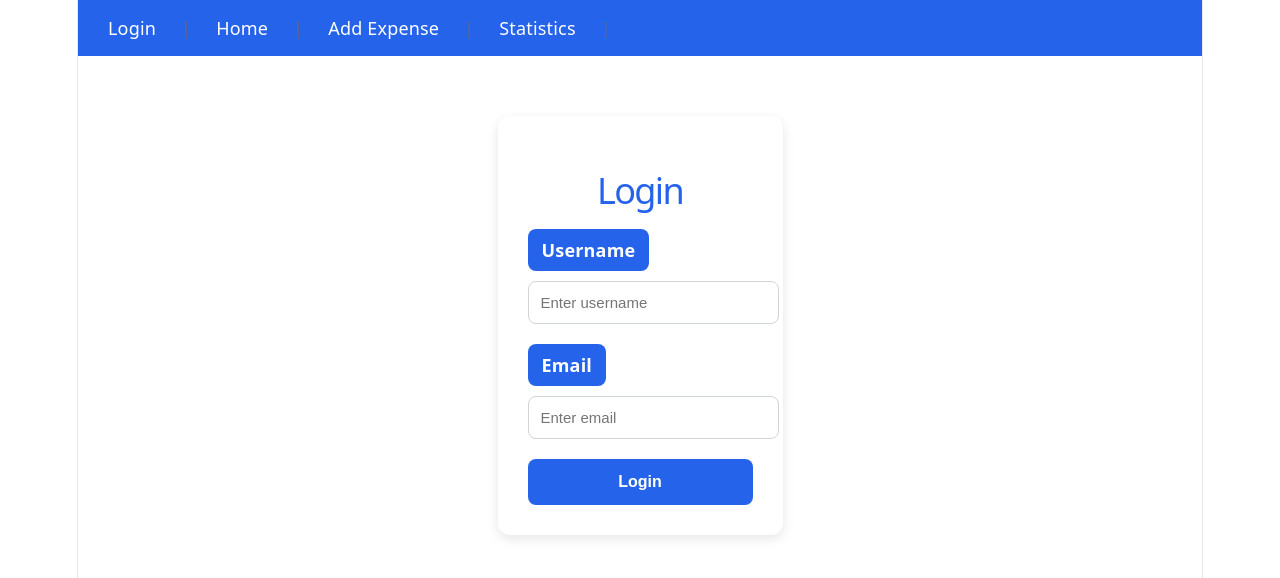
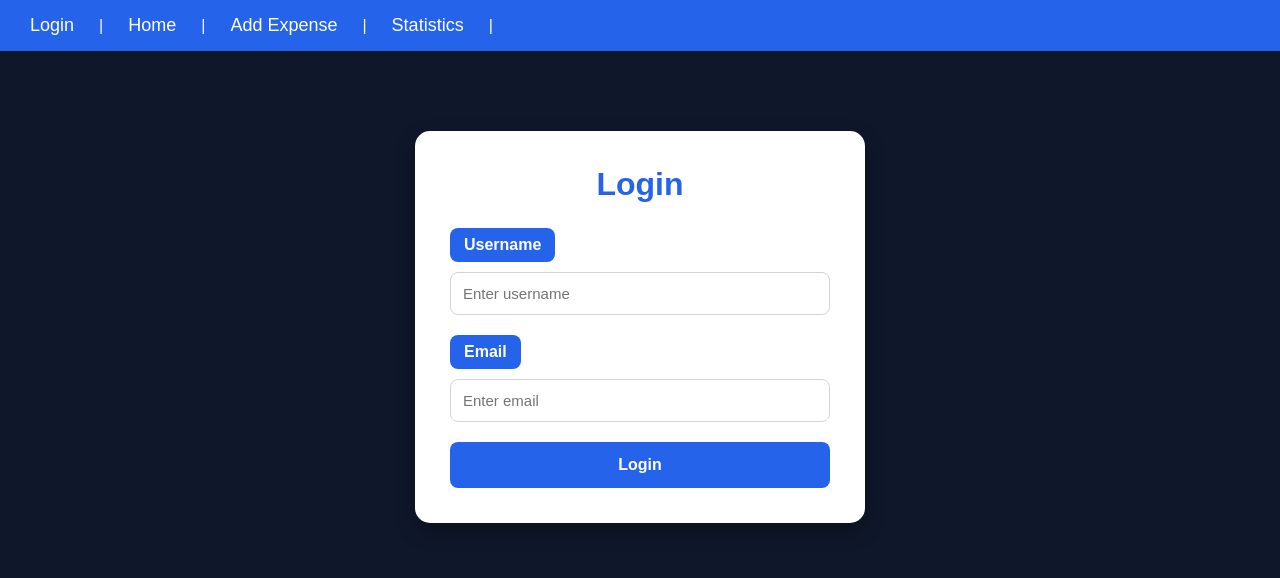
Before and after one commit to Yaswanth-9491/Expense-tracker, a React (Vite) app: page / in a window 1280 px wide. Shown: the top 578 px of the page. Built offline with nearby package versions, Linux system fonts and the light colour scheme.

Commit message:
Improve login page styling

```diff
--- a/src/Pages/Login.css
+++ b/src/Pages/Login.css
@@ -1,14 +1,13 @@
 .login-container {
   max-width: 450px;
-  margin: 60px auto;
-  padding: 30px;
+  margin: 80px auto;
+  padding: 35px;
 
   background: white;
-  border-radius: 12px;
+  border-radius: 15px;
 
-  box-shadow: 0 4px 12px rgba(0, 0, 0, 0.1);
+  box-shadow: 0 8px 20px rgba(0, 0, 0, 0.3);
 }
-
 .login-title {
   text-align: center;
   margin-bottom: 25px;
--- a/src/index.css
+++ b/src/index.css
@@ -1,111 +1,15 @@
-:root {
-  --text: #6b6375;
-  --text-h: #08060d;
-  --bg: #fff;
-  --border: #e5e4e7;
-  --code-bg: #f4f3ec;
-  --accent: #aa3bff;
-  --accent-bg: rgba(170, 59, 255, 0.1);
-  --accent-border: rgba(170, 59, 255, 0.5);
-  --social-bg: rgba(244, 243, 236, 0.5);
-  --shadow:
-    rgba(0, 0, 0, 0.1) 0 10px 15px -3px, rgba(0, 0, 0, 0.05) 0 4px 6px -2px;
-
-  --sans: system-ui, 'Segoe UI', Roboto, sans-serif;
-  --heading: system-ui, 'Segoe UI', Roboto, sans-serif;
-  --mono: ui-monospace, Consolas, monospace;
-
-  font: 18px/145% var(--sans);
-  letter-spacing: 0.18px;
-  color-scheme: light dark;
-  color: var(--text);
-  background: var(--bg);
-  font-synthesis: none;
-  text-rendering: optimizeLegibility;
-  -webkit-font-smoothing: antialiased;
-  -moz-osx-font-smoothing: grayscale;
-
-  @media (max-width: 1024px) {
-    font-size: 16px;
-  }
-}
-
-@media (prefers-color-scheme: dark) {
-  :root {
-    --text: #9ca3af;
-    --text-h: #f3f4f6;
-    --bg: #16171d;
-    --border: #2e303a;
-    --code-bg: #1f2028;
-    --accent: #c084fc;
-    --accent-bg: rgba(192, 132, 252, 0.15);
-    --accent-border: rgba(192, 132, 252, 0.5);
-    --social-bg: rgba(47, 48, 58, 0.5);
-    --shadow:
-      rgba(0, 0, 0, 0.4) 0 10px 15px -3px, rgba(0, 0, 0, 0.25) 0 4px 6px -2px;
-  }
-
-  #social .button-icon {
-    filter: invert(1) brightness(2);
-  }
+* {
+  margin: 0;
+  padding: 0;
+  box-sizing: border-box;
 }
 
 body {
-  margin: 0;
+  font-family: Arial, sans-serif;
+  background: #0f172a;
+  color: white;
 }
 
 #root {
-  width: 1126px;
-  max-width: 100%;
-  margin: 0 auto;
-  text-align: center;
-  border-inline: 1px solid var(--border);
-  min-height: 100svh;
-  display: flex;
-  flex-direction: column;
-  box-sizing: border-box;
+  min-height: 100vh;
 }
-
-h1,
-h2 {
-  font-family: var(--heading);
-  font-weight: 500;
-  color: var(--text-h);
-}
-
-h1 {
-  font-size: 56px;
-  letter-spacing: -1.68px;
-  margin: 32px 0;
-  @media (max-width: 1024px) {
-    font-size: 36px;
-    margin: 20px 0;
-  }
-}
-h2 {
-  font-size: 24px;
-  line-height: 118%;
-  letter-spacing: -0.24px;
-  margin: 0 0 8px;
-  @media (max-width: 1024px) {
-    font-size: 20px;
-  }
-}
-p {
-  margin: 0;
-}
-
-code,
-.counter {
-  font-family: var(--mono);
-  display: inline-flex;
-  border-radius: 4px;
-  color: var(--text-h);
-}
-
-code {
-  font-size: 15px;
-  line-height: 135%;
-  padding: 4px 8px;
-  background: var(--code-bg);
-}
```
